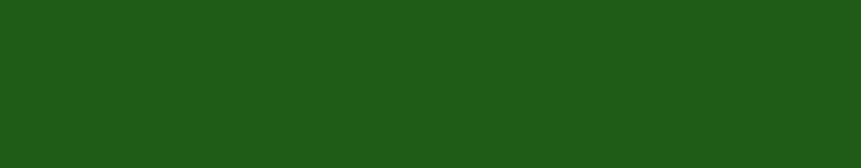
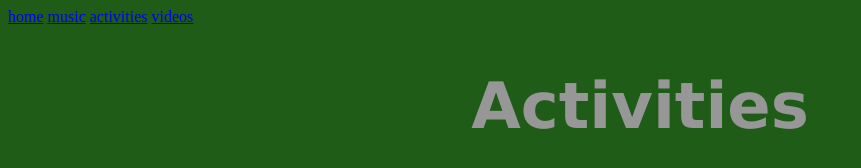
Before and after one commit to jaxlee123/Waxon-Webscite, a plain HTML site: page page3.html in a window 1280 px wide. Shown: the whole page, without its empty margins (0-861 px from the left). Drawn offline with Linux system fonts and the light colour scheme.

Commit message:
ngl I didn't add much

```diff
--- a/page3.html
+++ b/page3.html
@@ -1,5 +1,10 @@
 <!DOCTYPE html>
   <head>
     <title>Page 3</title>
+    <a href = "index.html">home</a>
+    <a href = "page2.html">music</a>
+    <a href = "page3.html">activities</a>
+    <a href = "page4.html">videos</a>
     <link rel="stylesheet" href = "colors.css">
   </head>
+  <h1 style = "text-align: center">Activities</h1>
```
Also changed, not shown: index.html (+8 -6 lines), page2.html (+5 -0 lines), page4.html (+5 -0 lines), 1 other file.
